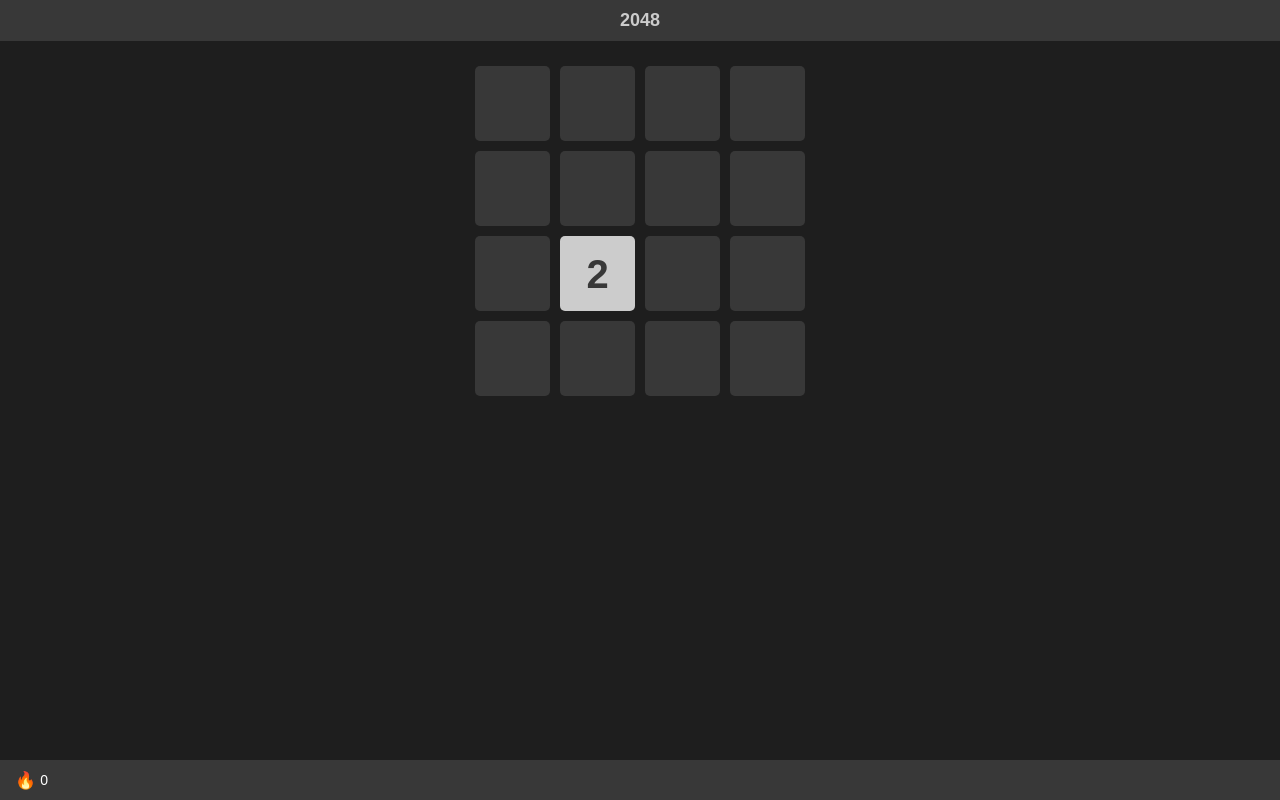
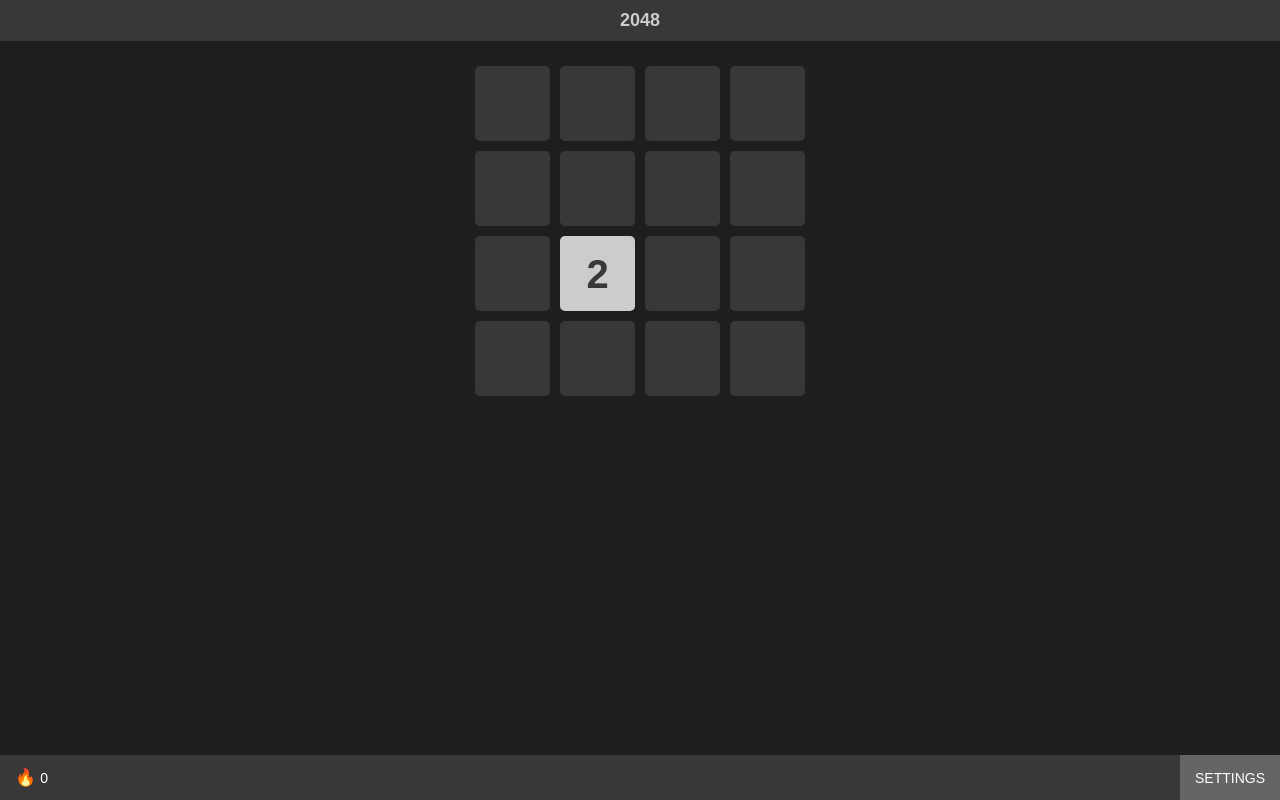
Before and after one commit to renatodelpupo/2048, a Vue app: page /#/ in a window 1280 px wide. Built offline with nearby package versions, Linux system fonts and the light colour scheme.

Commit message:
feat: 'settings' router link

```diff
--- a/src/components/organisms/Footer.vue
+++ b/src/components/organisms/Footer.vue
@@ -3,6 +3,9 @@
     <div class="Footer-streak">
       <span class="Footer-streak-icon">🔥</span>
       <span lass="Footer-streak-text" v-text="score" />
+    </div>
+    <div class="Footer-actions">
+      <router-link to="/settings" class="Footer-action">Settings</router-link>
     </div>
   </div>
 </template>
@@ -29,10 +32,21 @@
 <style lang="scss" scoped>
 .Footer {
   display: flex;
-  height: 40px;
+  height: 45px;
   text-transform: uppercase;
   padding: 15px;
   width: 100%;
+
+  &-action {
+    color: white;
+    text-decoration: none;
+  }
+
+  &-actions {
+    background-color: #656565;
+    margin: -15px;
+    padding: 15px;
+  }
 
   &-streak {
     align-items: center;
--- a/src/views/Settings.vue
+++ b/src/views/Settings.vue
@@ -7,15 +7,21 @@
       {
         event: 'toggle-theme',
         text: 'Toggle theme'
+      },
+      {
+        event: 'go-to-game',
+        text: 'Back to game'
       }
     ]"
     title="Settings"
     :style="style"
+    @go-to-game="goToGame"
     @toggle-theme="() => $emit('toggle-theme')"
   />
 </template>
 
 <script lang="ts">
+import router from '@/router'
 import { computed, defineComponent } from 'vue'
 import GenericScreen from '../components/templates/GenericScreen.vue'
 
@@ -32,6 +38,10 @@
   },
 
   setup(props) {
+    const goToGame = () => {
+      router.push({ path: '/' })
+    }
+
     const style = computed(() => {
       const dark = {
         backgroundColor: '#1e1e1e',
@@ -53,7 +63,7 @@
       return props.darkTheme ? dark : light
     })
 
-    return { style }
+    return { goToGame, style }
   }
 })
 </script>
```
